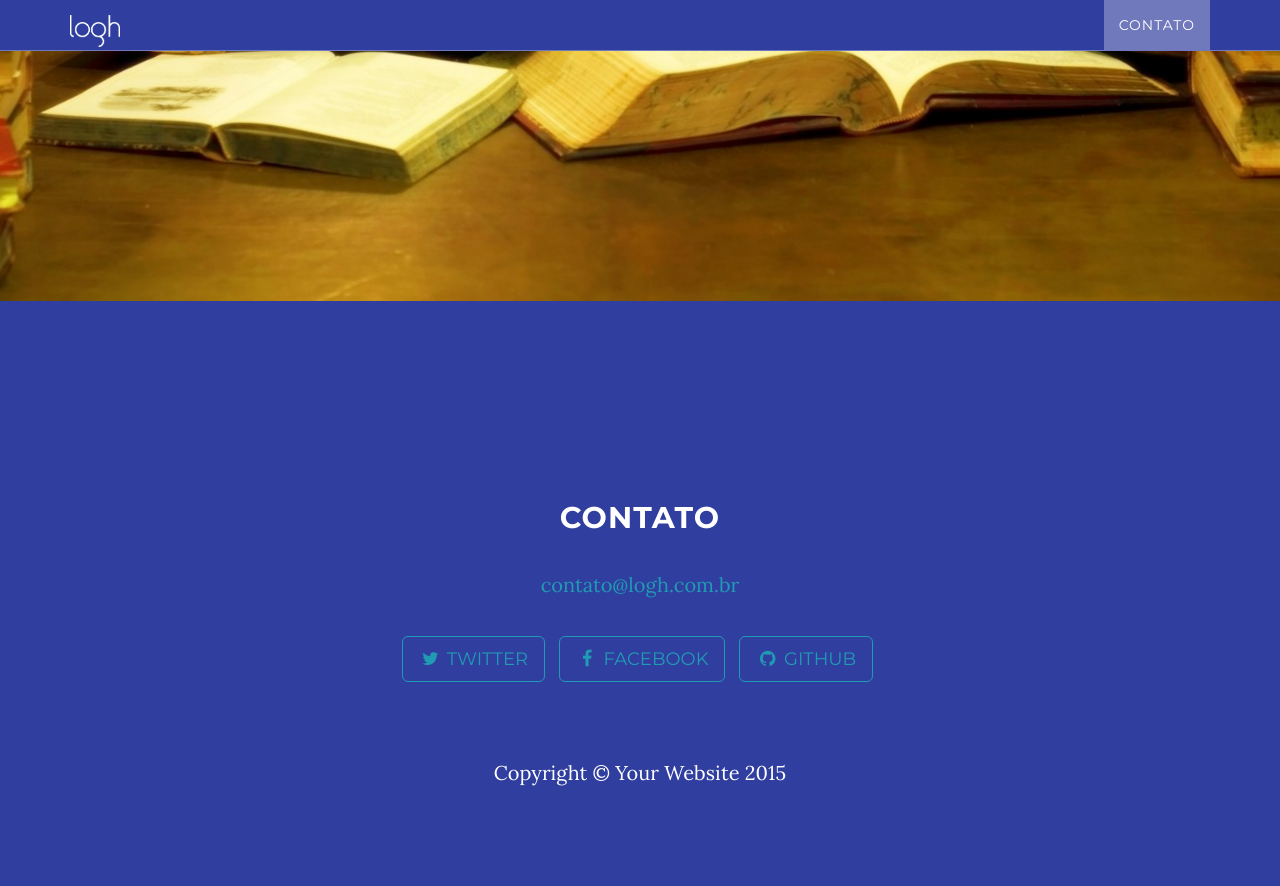
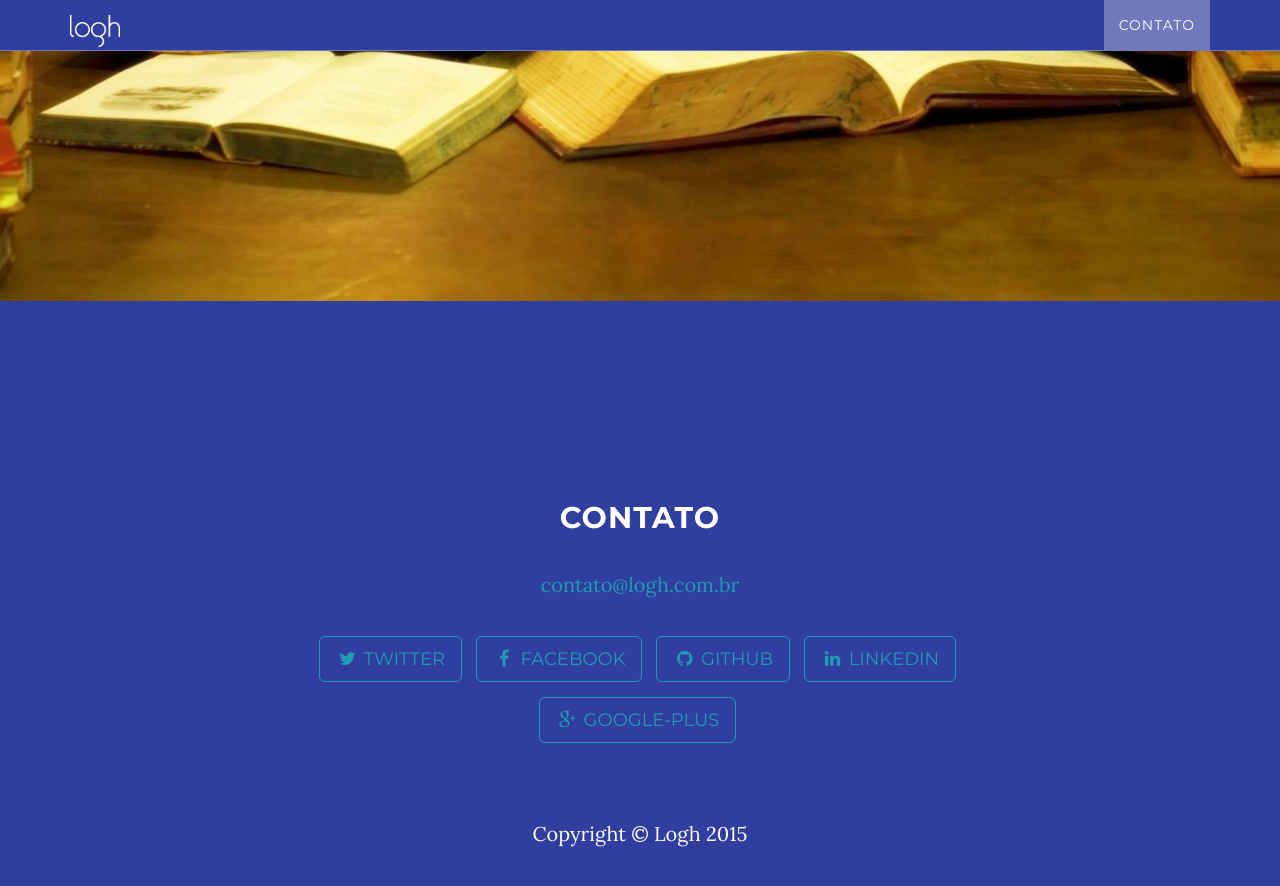
Before and after one commit to loghtecnologia/loghtecnologia.github.io, a Jekyll site: the page built from index.html, in a window 1280 px wide and 900 px high, scrolled down 599 px. Shown: the top 886 px of the window. Built offline with Jekyll 4.4.1, drawn with Linux system fonts in a browser that asks for light colours; before the commit the page ends 1438 px from its top, so only the background shows below that.

Commit message:
Adicionado mais redes sociais no contato

```diff
--- a/_config.yml
+++ b/_config.yml
@@ -10,7 +10,7 @@ color:
   links: '#219ab3'
 
 # Footer settings
-footer: Your Website
+footer: Logh
 
 # Social networks usernames (many more available: google-plus, flickr, dribbble, pinterest, instagram, tumblr, linkedin, etc.)
 social:
@@ -20,6 +20,11 @@ social:
     url: https://facebook.com.br/loghtecnologia
   - title: github
     url: https://github.com/loghtecnologia
+  - title: linkedin
+    url: #
+  - title: google-plus
+    url: #
+
 
 # Build settings
 markdown: kramdown
```
